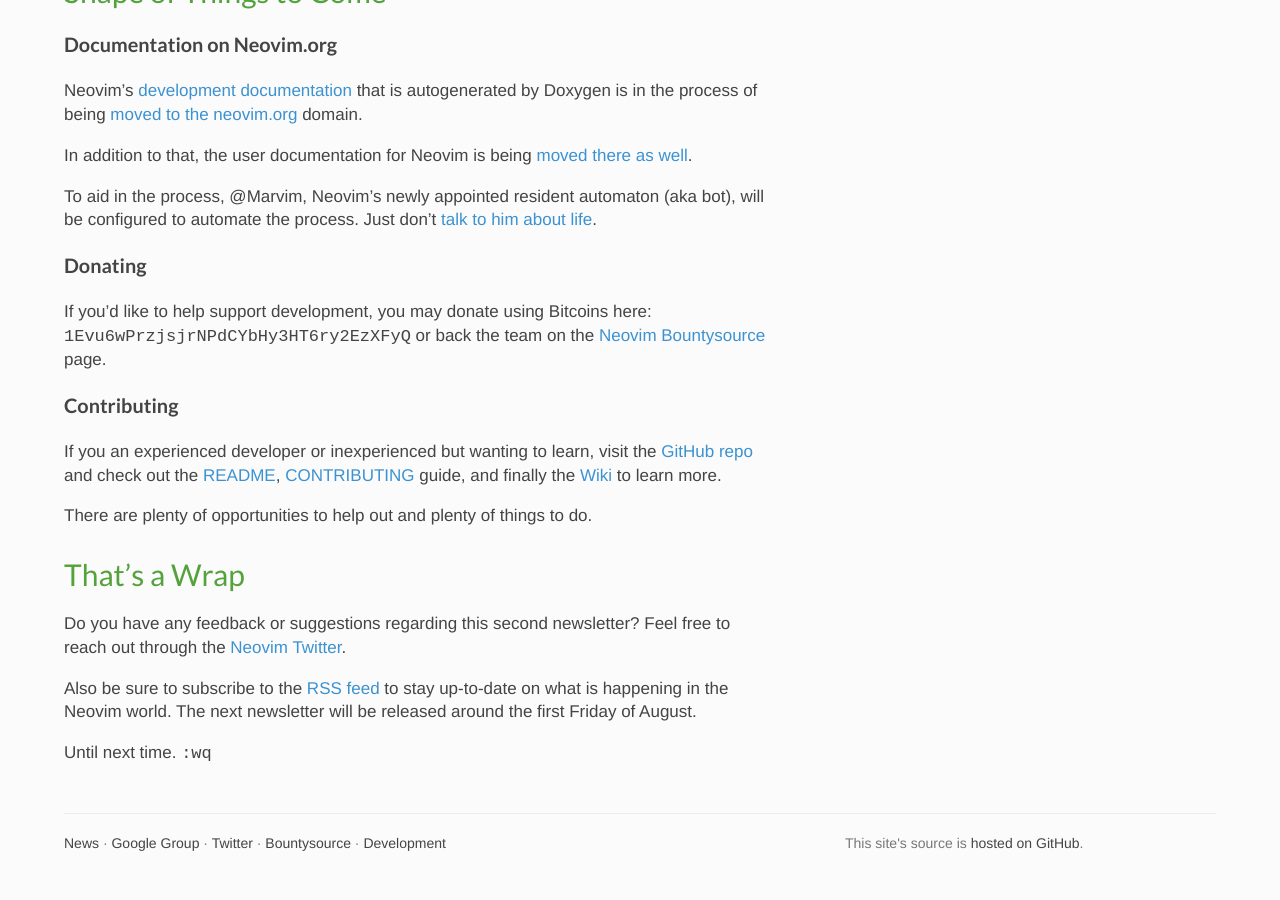
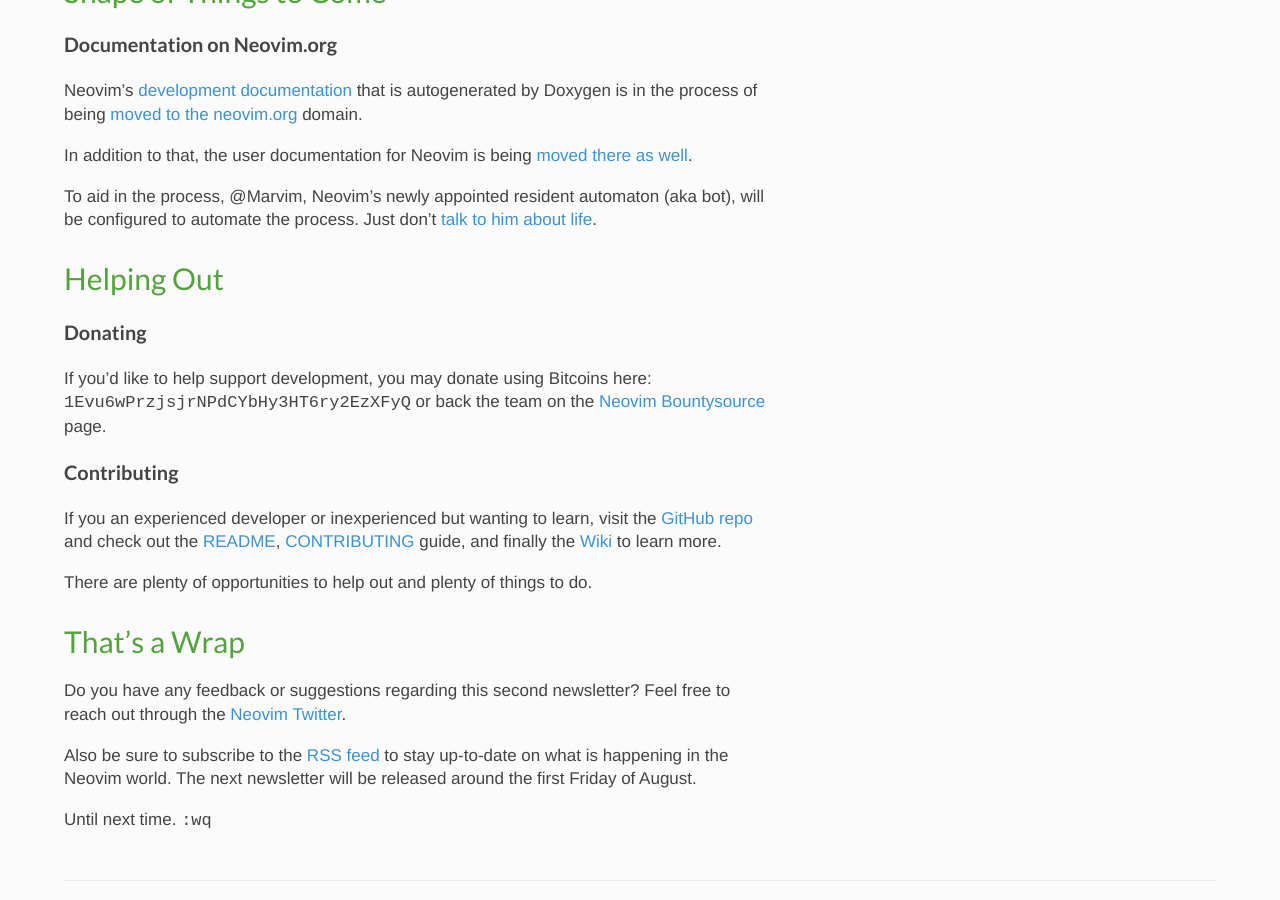
Before and after one commit to neovim/neovim.github.io, a Jekyll site: the page built from _posts/2014-07-04-july-newsletter.md, in a window 1280 px wide and 900 px high, scrolled down 2983 px. Built offline with Jekyll 4.4.1, drawn with Linux system fonts in a browser that asks for light colours; nearby versions of some CDN libraries; comment, search, counter and statistics services are not loaded.

Commit message:
Add header above donation/contributing

```diff
--- a/_posts/2014-07-04-july-newsletter.md
+++ b/_posts/2014-07-04-july-newsletter.md
@@ -153,6 +153,8 @@
 bot), will be configured to automate the process. Just don't [talk to him about
 life][docs-quotes].
 
+## Helping Out
+
 ### Donating
 
 If you'd like to help support development, you may donate using Bitcoins here:
```
